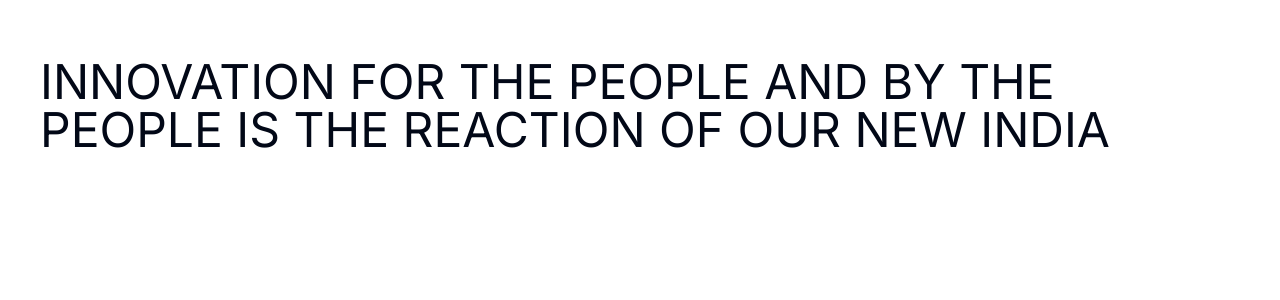
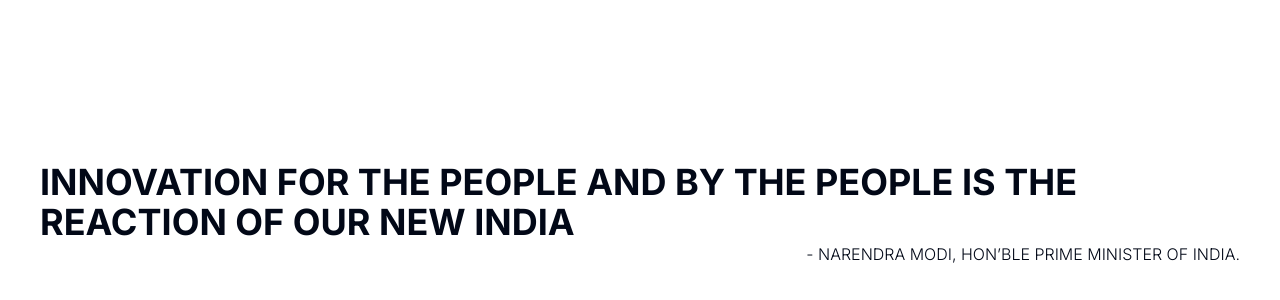
Before and after one commit to HLrahul/IETE, a Next.js app: page / in a window 1280 px wide. Shown: the part 806-1106 px from the top of the page. Built offline with nearby package versions, Linux system fonts and the light colour scheme.

Commit message:
added quote

```diff
--- a/components/IntroSection.tsx
+++ b/components/IntroSection.tsx
@@ -1,11 +1,11 @@
 export default function Intro() {
     return (
-        <div className="h-screen w-full p-10 relative pt-16">
-
-            <h1 className="text-5xl">
-             INNOVATION FOR THE PEOPLE AND BY THE PEOPLE IS THE REACTION OF OUR NEW INDIA
-            </h1>
-
-        </div>
-    )
+      <div className="h-screen w-[100%] p-10 relative pt-[21vh]">
+        <h1 className="text-4xl font-bold">
+          INNOVATION FOR THE PEOPLE AND BY THE PEOPLE IS THE REACTION OF OUR NEW
+          INDIA
+        </h1>
+        <h4 className="font-light flex justify-end">- NARENDRA MODI, HON’BLE PRIME MINISTER OF INDIA.</h4>
+      </div>
+    );
 }
--- a/components/Navbar.tsx
+++ b/components/Navbar.tsx
@@ -28,7 +28,7 @@
 
     return (
       <div className="flex justify-center items-center transition-all">
-        <Card className={`h-16 top-${top} w-[95%] z-50 fixed flex items-center justify-between transition-all`}>
+        <Card className={`h-16 top-5 w-[95%] z-50 fixed flex items-center justify-between transition-all`}>
           <CardHeader>
             <h1 className="font-bold text-2xl tracking-widest cursor-pointer">
               IETE
```
